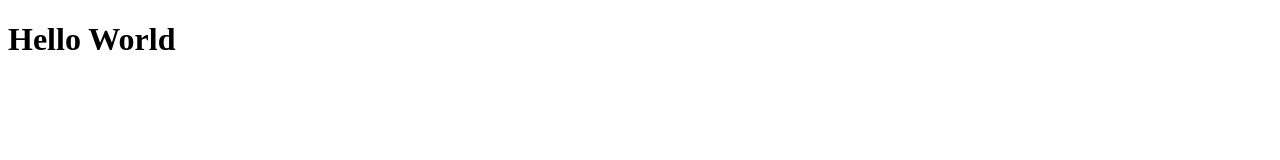
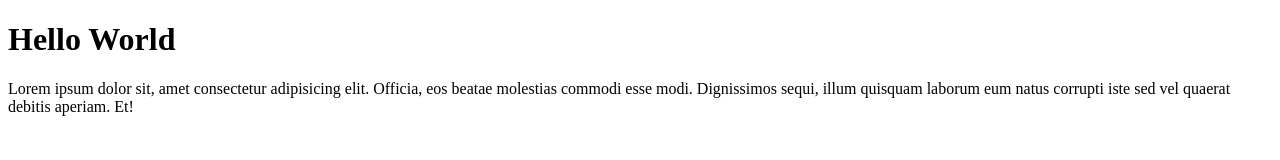
Before and after one commit to Ifteharr001/digital-products-c1, a plain HTML site: page index.html in a window 1280 px wide. Drawn offline with Linux system fonts and the light colour scheme.

Commit message:
added basic doc

```diff
--- a/index.html
+++ b/index.html
@@ -7,5 +7,6 @@
 </head>
 <body>
     <h1>Hello World</h1>
+    <p>Lorem ipsum dolor sit, amet consectetur adipisicing elit. Officia, eos beatae molestias commodi esse modi. Dignissimos sequi, illum quisquam laborum eum natus corrupti iste sed vel quaerat debitis aperiam. Et!</p>
 </body>
 </html>
```
